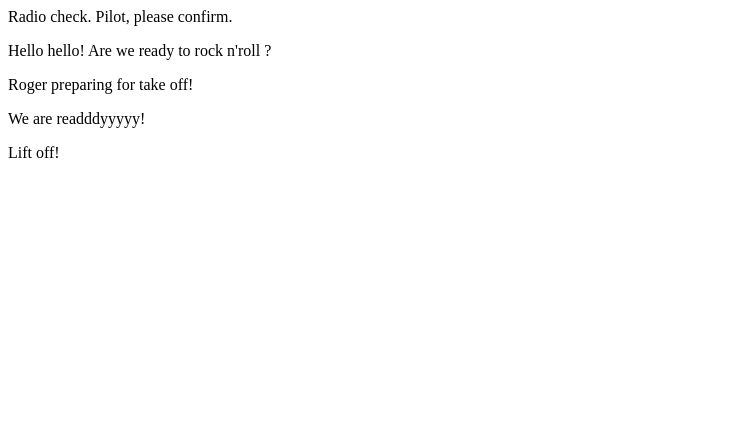
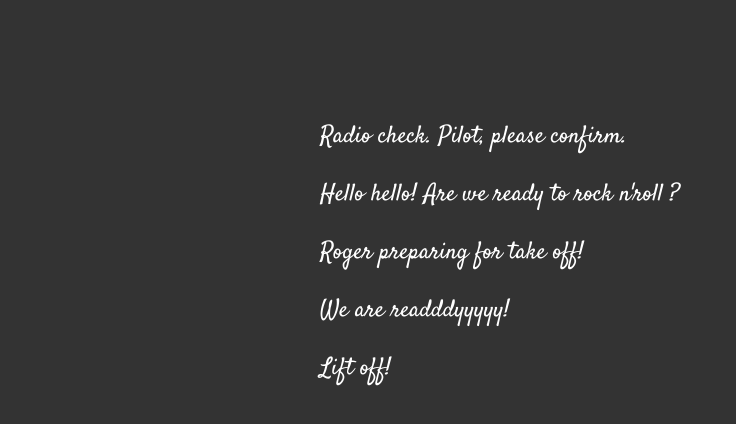
Before and after one commit to christinichka/communication-log, a plain HTML site: page index.html in a window 1280 px wide. Shown: the whole page, without its empty margins (0-736 px from the left). Drawn offline with Linux system fonts and the light colour scheme.

Commit message:
style edits

```diff
--- a/index.html
+++ b/index.html
@@ -1,4 +1,10 @@
 <html>
+   <head>
+      <link rel="stylesheet" type="text/css" href="style.css">
+      <link href="https://fonts.googleapis.com/css?family=Satisfy" rel="stylesheet">
+   </head>
+
+
    <body>
       <p>Radio check. Pilot, please confirm.</p>
       <p>Hello hello! Are we ready to rock n'roll ?</p>
--- a/style.css
+++ b/style.css
@@ -1,4 +1,7 @@
 body {
     color: white;
-    background-color: pink;
+    background-color: #333;
+    font-size: 150%;
+    font-family: 'Satisfy', cursive;
+    margin: 5em 25%;
  }
```
